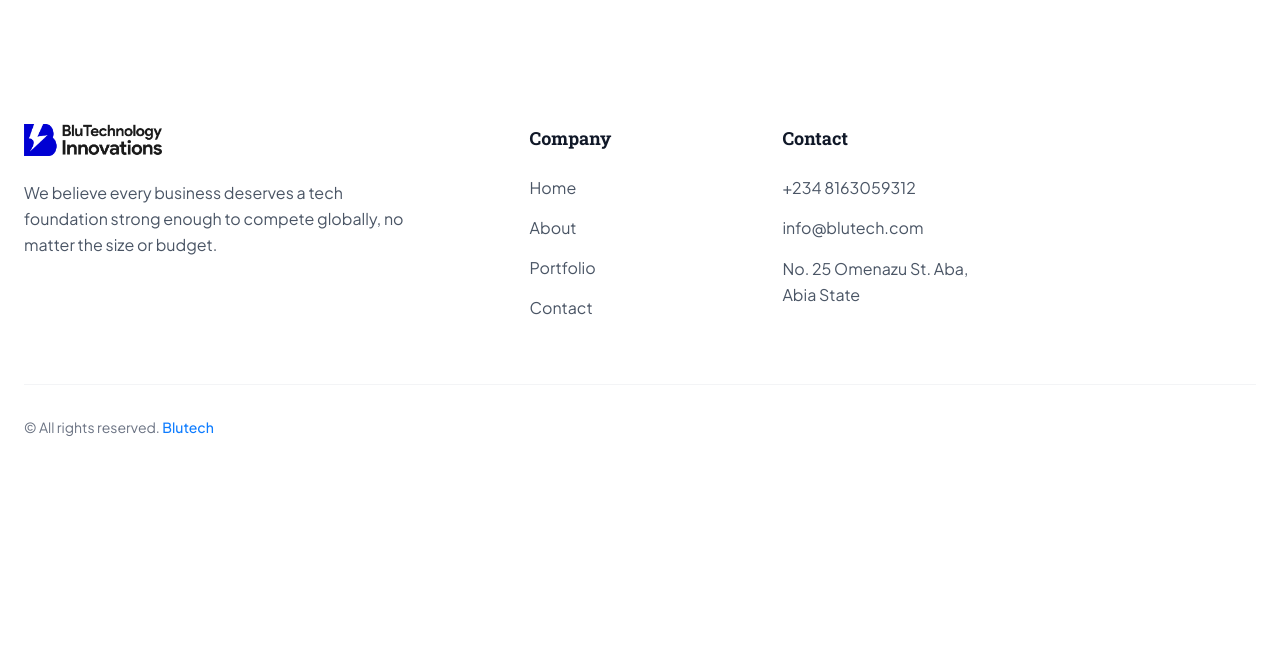
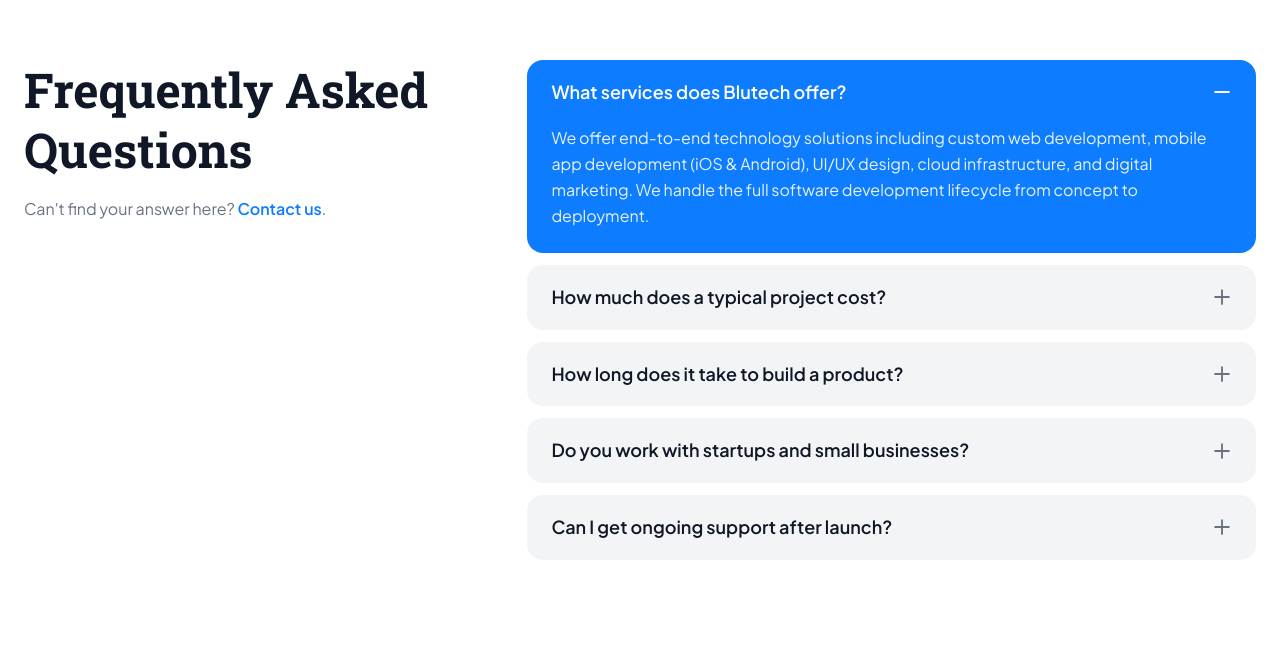
Before and after one commit to dev-emmy001/blutech, a Next.js app: page / in a window 1280 px wide. Shown: the part 1560-2220 px from the top of the page. Before the commit the page ends 2061 px from the top, so only its background shows below. Built offline with nearby package versions, Linux system fonts and the light colour scheme.

Commit message:
added feq section

```diff
--- a/app/page.tsx
+++ b/app/page.tsx
@@ -1,6 +1,7 @@
 import Link from "next/link";
 import ServicesCarousel from "@/components/ServicesCarousel";
 import FloatingImageBlobs from "@/components/FloatingImageBlobs";
+import FAQ from "@/components/FAQ";
 
 export default function Home() {
   return (
@@ -86,6 +87,9 @@
       {/* Services Carousel Section */}
       <ServicesCarousel />
 
+      {/* FAQ Section */}
+      <FAQ />
+
     </div>
   );
 }
--- /dev/null
+++ b/components/FAQ.tsx
@@ -0,0 +1,97 @@
+"use client";
+
+import { useState } from "react";
+import { Plus, Minus } from "@phosphor-icons/react";
+
+const faqs = [
+  {
+    q: "What services does Blutech offer?",
+    a: "We offer end-to-end technology solutions including custom web development, mobile app development (iOS & Android), UI/UX design, cloud infrastructure, and digital marketing. We handle the full software development lifecycle from concept to deployment.",
+  },
+  {
+    q: "How much does a typical project cost?",
+    a: "Project costs vary based on scope, complexity, and timeline. We pride ourselves on delivering affordable, scalable solutions for businesses of all sizes. Reach out via our contact page for a free, no-obligation quote tailored to your needs.",
+  },
+  {
+    q: "How long does it take to build a product?",
+    a: "Timelines depend on the project type. A simple landing page can be ready in 1–2 weeks, while a full-scale web or mobile app typically takes 6–16 weeks. We provide a clear roadmap and regular progress updates throughout the build.",
+  },
+  {
+    q: "Do you work with startups and small businesses?",
+    a: "Absolutely. We believe every business deserves a strong tech foundation regardless of size or budget. We've partnered with early-stage startups, growing SMEs, and established enterprises across multiple industries.",
+  },
+  {
+    q: "Can I get ongoing support after launch?",
+    a: "Yes. We offer post-launch maintenance, performance monitoring, feature updates, and dedicated support plans. We build long-term relationships with our clients to ensure their products keep growing.",
+  },
+];
+
+export default function FAQ() {
+  const [openIndex, setOpenIndex] = useState<number>(0);
+
+  return (
+    <section className="py-20 px-6 max-w-7xl mx-auto w-full">
+      <div className="grid grid-cols-1 md:grid-cols-[1fr_1.6fr] gap-12 items-start">
+
+        {/* Left — Heading */}
+        <div className="md:sticky md:top-32">
+          <h2 className="text-3xl md:text-5xl font-extrabold text-gray-900 font-serif leading-tight">
+            Frequently Asked <br className="hidden md:block" /> Questions
+          </h2>
+          <p className="mt-4 text-gray-500 text-sm md:text-base leading-relaxed max-w-xs">
+            Can&apos;t find your answer here? {" "}
+            <a href="/contact" className="text-blutech-primary font-semibold hover:underline">
+              Contact us
+            </a>
+            .
+          </p>
+        </div>
+
+        {/* Right — Accordion */}
+        <div className="flex flex-col gap-3">
+          {faqs.map((faq, i) => {
+            const isOpen = openIndex === i;
+            return (
+              <div
+                key={i}
+                className={`rounded-2xl transition-colors duration-300 overflow-hidden ${
+                  isOpen
+                    ? "bg-blutech-primary text-white"
+                    : "bg-gray-100 text-gray-900 hover:bg-gray-200"
+                }`}
+              >
+                <button
+                  onClick={() => setOpenIndex(isOpen ? -1 : i)}
+                  className="w-full flex items-center justify-between px-6 py-5 text-left gap-4 focus:outline-none"
+                  aria-expanded={isOpen}
+                >
+                  <span className={`font-semibold text-base md:text-lg leading-snug ${isOpen ? "text-white" : "text-gray-900"}`}>
+                    {faq.q}
+                  </span>
+                  <span className={`flex-shrink-0 transition-transform duration-300 ${isOpen ? "text-white" : "text-gray-500"}`}>
+                    {isOpen
+                      ? <Minus size={20} weight="bold" />
+                      : <Plus size={20} weight="bold" />
+                    }
+                  </span>
+                </button>
+
+                {/* Answer — smooth height transition */}
+                <div
+                  className={`px-6 transition-all duration-300 ease-in-out overflow-hidden ${
+                    isOpen ? "max-h-64 pb-6 opacity-100" : "max-h-0 pb-0 opacity-0"
+                  }`}
+                >
+                  <p className="text-sm md:text-base leading-relaxed text-white/90">
+                    {faq.a}
+                  </p>
+                </div>
+              </div>
+            );
+          })}
+        </div>
+
+      </div>
+    </section>
+  );
+}
```
